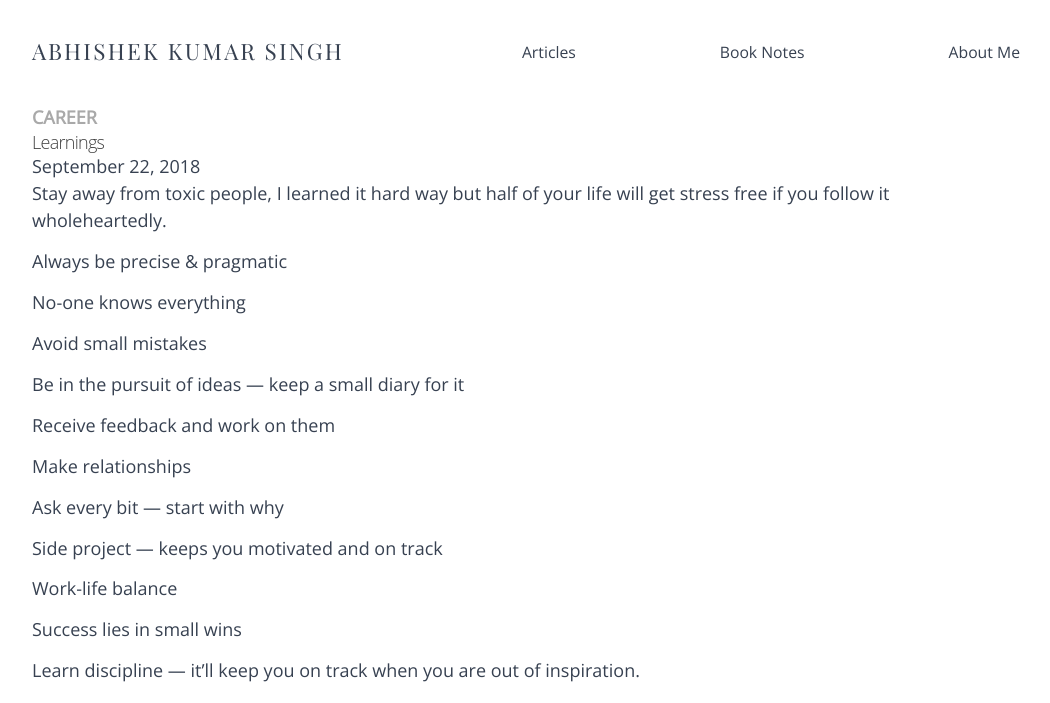
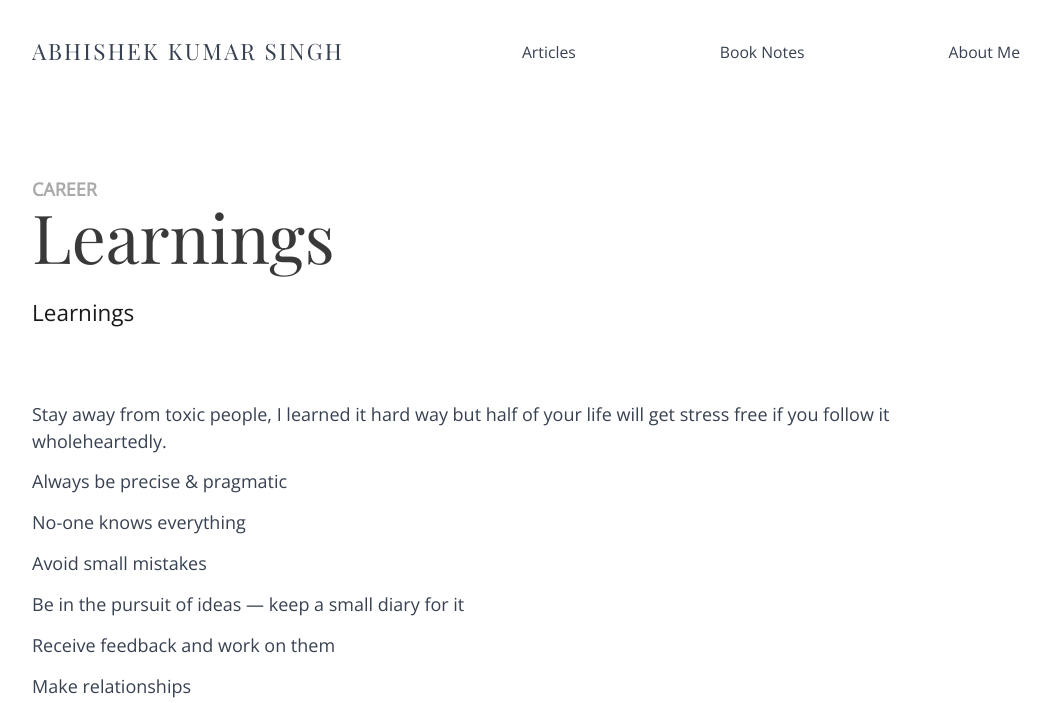
Before and after one commit to abheist/abheist-v1, a Gatsby site: page /corporate-learnings/ in a window 1280 px wide. Shown: the top 703 px of the page, without its empty margins (114-1164 px from the left). Built offline with nearby package versions, Linux system fonts and the light colour scheme; Gatsby itself is replaced by a stand-in of ours; some packages are replaced by stand-ins of ours; a web font is replaced by a local one.

Commit message:
🚧 Fixed the code style

```diff
--- a/src/components/mdx/code.tsx
+++ b/src/components/mdx/code.tsx
@@ -1,8 +1,7 @@
 import Highlight, { defaultProps } from 'prism-react-renderer'
 import nightOwl from 'prism-react-renderer/themes/nightOwl'
 import * as React from 'react'
-import { css } from 'styled-components'
-import { bpDesktopOnly } from '../../lib/breakpoints'
+import { css } from 'styled-components/macro'
 
 const RE = /{([\d,-]+)}/
 
@@ -10,16 +9,16 @@ const wrapperStyles = css`
   overflow: auto;
   margin-left: -20px;
   margin-right: -20px;
-  ${bpDesktopOnly} {
-    margin-left: -80px;
-    margin-right: -80px;
-  }
+  margin-top: 40px;
+  margin-bottom: 40px;
 `
 
 const preStyles = css`
   float: left;
   min-width: 100%;
   overflow: initial;
+  padding: 10px 10px;
+  border-radius: 10px;
 `
 
 function calculateLinesToHighlight(meta) {
--- a/src/style.css
+++ b/src/style.css
@@ -2,6 +2,11 @@
 
 :root {
   --primary-color: #5945e4;
+}
+
+body {
+  @apply text-gray-700;
+  @apply antialiased;
 }
 
 .highlight-line {
@@ -24,10 +29,5 @@
   top: 63%;
 }
 
-body {
-  @apply text-gray-700;
-  @apply antialiased;
-}
-
 @tailwind components;
 @tailwind utilities;
--- a/src/templates/blog-post.tsx
+++ b/src/templates/blog-post.tsx
@@ -6,6 +6,7 @@ import Bio from '../components/Bio'
 import { HitCounter } from '../components/HitCounter'
 import Layout from '../components/Layout'
 import SEO from '../components/Seo'
+import { H2, H6 } from '../components/typography'
 
 const BlogPostTemplate = ({ data, pageContext, location }) => {
   const post = data.mdx
@@ -23,7 +24,7 @@ const BlogPostTemplate = ({ data, pageContext, location }) => {
         itemScope
         itemType="http://schema.org/Article"
       >
-        <header>
+        <header className="py-16">
           {post.frontmatter.tags.map((tag, i) => (
             <span
               style={{
@@ -37,8 +38,9 @@ const BlogPostTemplate = ({ data, pageContext, location }) => {
               {post.frontmatter.tags.length - 1 !== i && ', '}
             </span>
           ))}
-          <h1 itemProp="headline">{post.frontmatter.title}</h1>
-          <p>{post.frontmatter.date}</p>
+          <H2>{post.frontmatter.title}</H2>
+          <H6 className="mt-6">{post.frontmatter.title}</H6>
+          {/* <p>{post.frontmatter.date}</p> */}
         </header>
         {post.frontmatter.tableContent ? (
           <div
```
